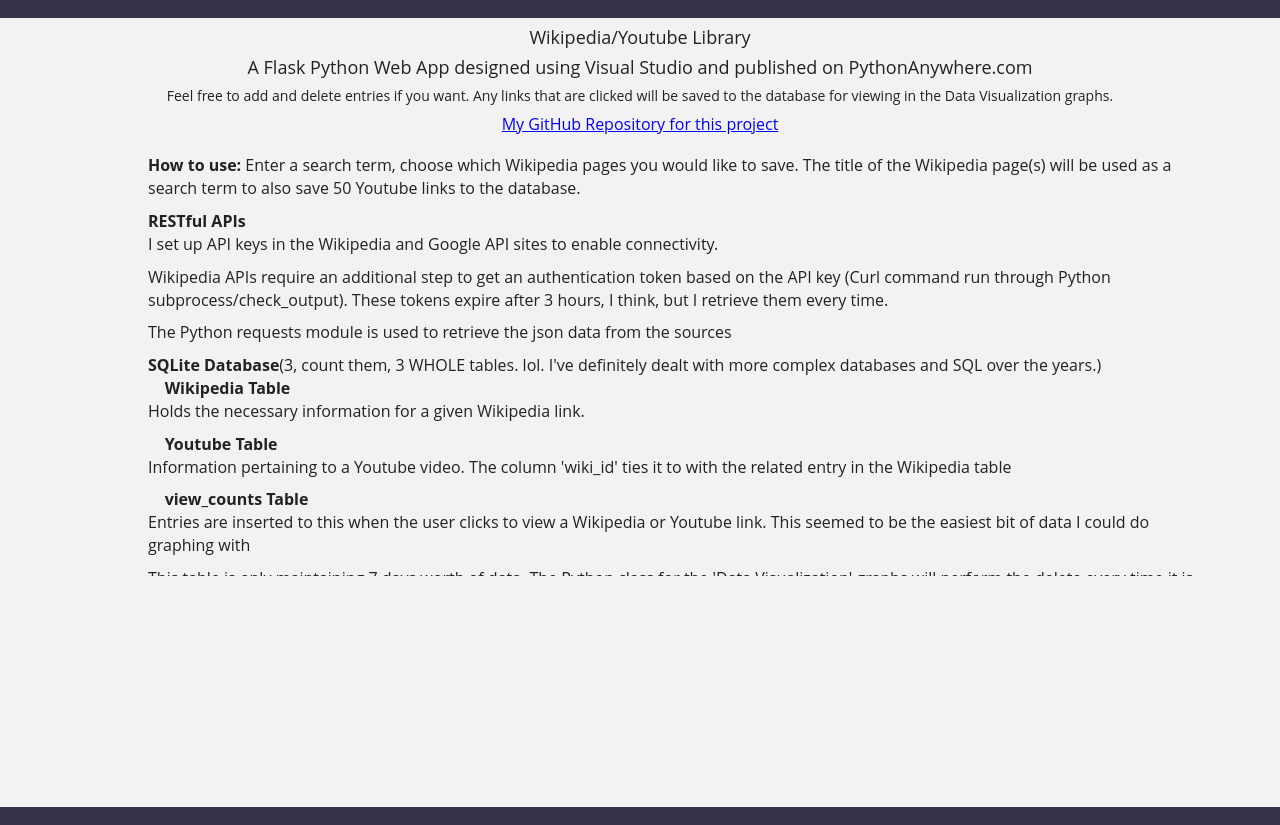
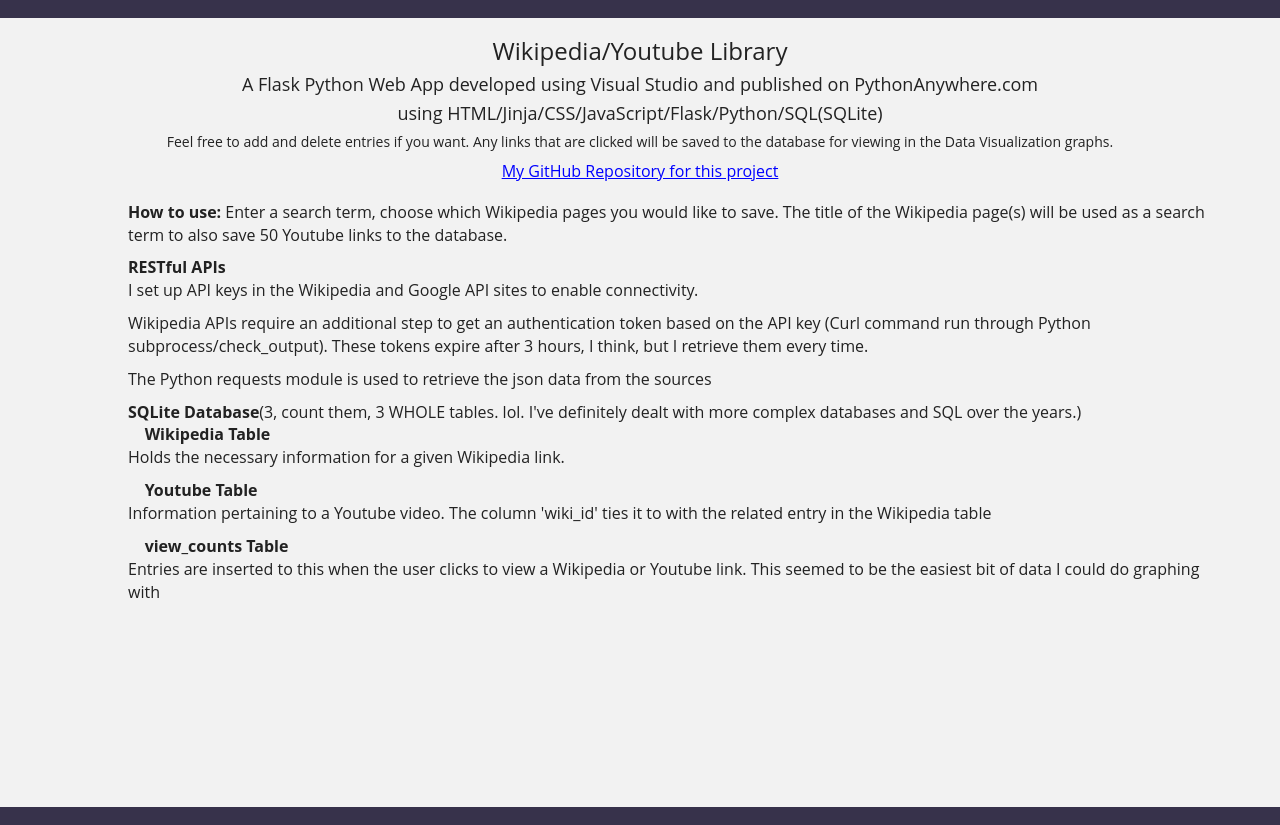
Before and after one commit to JackManu/portfolio, a Flask app: page /aboutthis in a window 1280 px wide. Shown: the part 91-916 px from the top of the page. Run offline with Flask 3, Linux system fonts and the light colour scheme; some libraries are stand-ins or nearby versions.

Commit message:
more cleanup

```diff
--- a/static/styles/style.css
+++ b/static/styles/style.css
@@ -13,11 +13,24 @@ input[type='submit'] {
 .full-width-button {
     width: 100%;
     padding: 10px;
-    background-color: white;
-    color: #37324b;
-    border: none; /* Remove border */
+    border: solid 1px black; /* Remove border */
     cursor: pointer; /* Pointer/hand icon */
 }
+.full-width-button {
+    cursor: pointer;
+    padding: 10px;
+    background-color: white !important;
+    color: black !important;
+    border: 1px solid black;
+}
+.full-width-button:hover {
+    background-color: lightgrey !important;
+}
+.full-width-button:active {
+    background-color: #37324b !important;
+    transform: translateY(3px);
+}
+
 input[type='submit']:active {
     transform: translateY(3px);
 }
@@ -80,9 +93,6 @@ th, td {
     overflow: auto;
     margin-top: 2px;
 }
-/*#table-wrapper table {
-    width: 85%;
-}*/
 
 #table-wrapper table * {
     background: white;
--- a/templates/aboutthis.html
+++ b/templates/aboutthis.html
@@ -1,19 +1,19 @@
 {% extends "index.html" %}
 
-{% block title %}Doug McIntosh{% endblock %}
+{% block title %}Doug McIntosh{% endblock title %}
 {% block content %}
-<div style="text-align:center">
-  <h4>Wikipedia/Youtube Library</h4>
-  <h4>A Flask Python Web App designed using Visual Studio and published on PythonAnywhere.com</h4>
+<div style="text-align:center;height:65vh;overflow-y:scroll">
+  <h3>Wikipedia/Youtube Library</h3>
+  <h4>A Flask Python Web App developed using Visual Studio and published on PythonAnywhere.com</h4>
+  <h4>using HTML/Jinja/CSS/JavaScript/Flask/Python/SQL(SQLite)</h4>
   <h5>Feel free to add and delete entries if you want. Any links that are clicked will be saved to the database for viewing in the Data Visualization graphs.</h5>
   <a href="https://github.com/JackManu/portfolio" target="_blank">My GitHub Repository for this project</a>
-</div>
-<div style="text-align: left;margin-left:5vw;margin-top:2vh;margin-bottom:2vh;margin-right:5vw">
+ <div style="text-align: left;margin-left:5vw;margin-top:2vh;margin-bottom:2vh;margin-right:5vw">
 
-  <p class="tab" style="padding-left: 5vw"><b>How to use: </b>Enter a search term, choose which Wikipedia pages you would like to save. The title of the Wikipedia page(s) will be used as a search term to also save 50 Youtube links to the database.</p>
+  <p style="padding-left: 5vw"><b>How to use: </b>Enter a search term, choose which Wikipedia pages you would like to save. The title of the Wikipedia page(s) will be used as a search term to also save 50 Youtube links to the database.</p>
 
   <div style="height: 40vh; overflow-y: scroll;margin-bottom:10vh">
-    <ul style="list-style-type:disc !important;padding-left:5vw !important" class="tab">
+    <ul style="list-style-type:disc !important;padding-left:5vw !important">
         <li><b>RESTful APIs</b>
           <p>I set up API keys in the Wikipedia and Google API sites to enable connectivity.</p>
           <p>Wikipedia APIs require an additional step to get an authentication token based on the API key (Curl command run through Python subprocess/check_output).  These tokens expire after 3 hours, I think, but I retrieve them every time.</p>
@@ -43,4 +43,5 @@
     </ul>
   </div>
  </div>
-{% endblock%}
+</div>
+{% endblock content %}
--- a/templates/data_analysis.html
+++ b/templates/data_analysis.html
@@ -9,7 +9,7 @@
     <div style="width:20vw;margin-right:1vw">
         {% for k in content.types %}
             <form id="{{k}}" action="{{url_for('data_analysis')}}?graph={{k}}" width="100%" method="post">
-               <input value="{{k}}" type="submit" class="full-width-button" style="margin-top:1vw;text-align:left">
+               <input value="{{k}}" type="submit" class="full-width-button" style="text-align:left">
             </form>
         {% endfor %}
     </div>
```
Also changed, not shown: templates/aboutme.html (+6 -4 lines), 2 other files.
